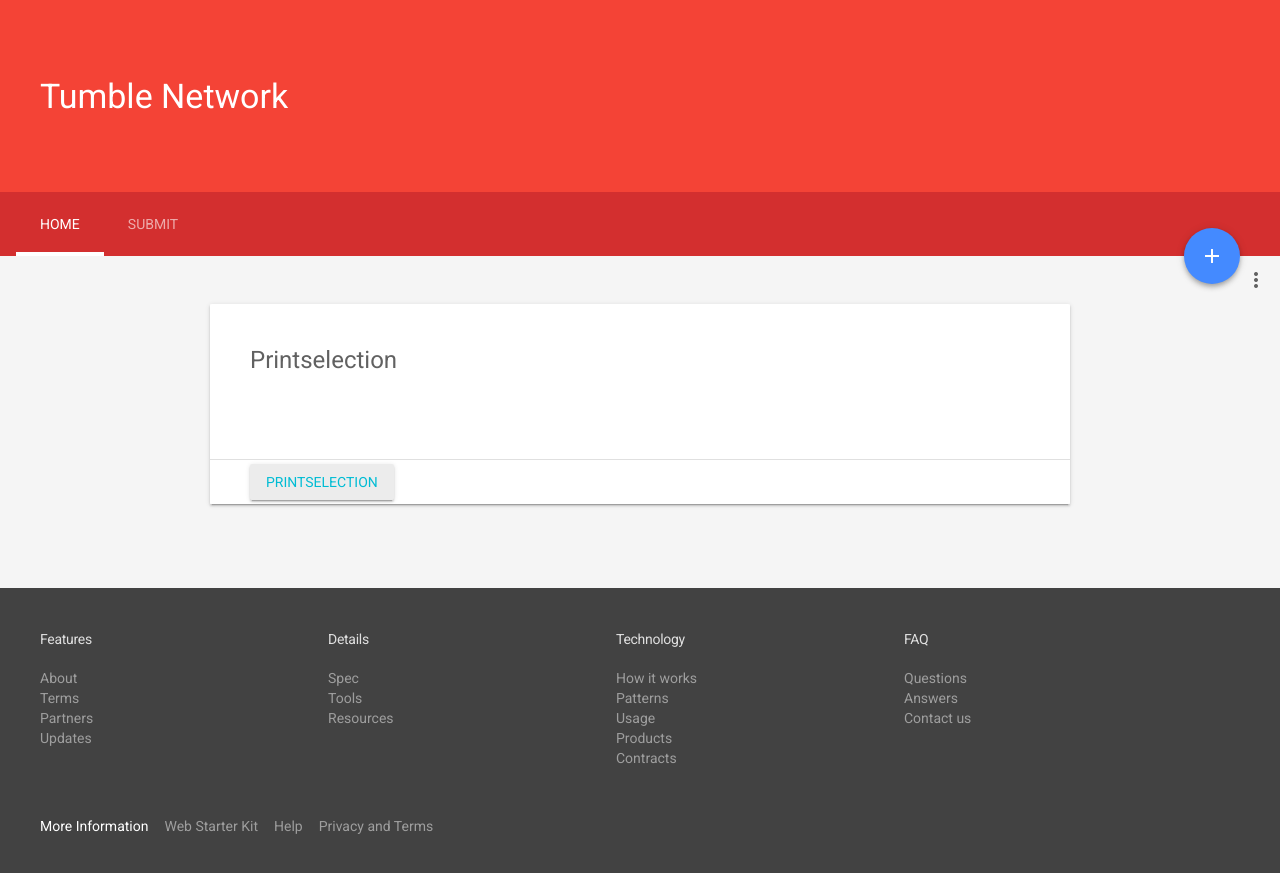
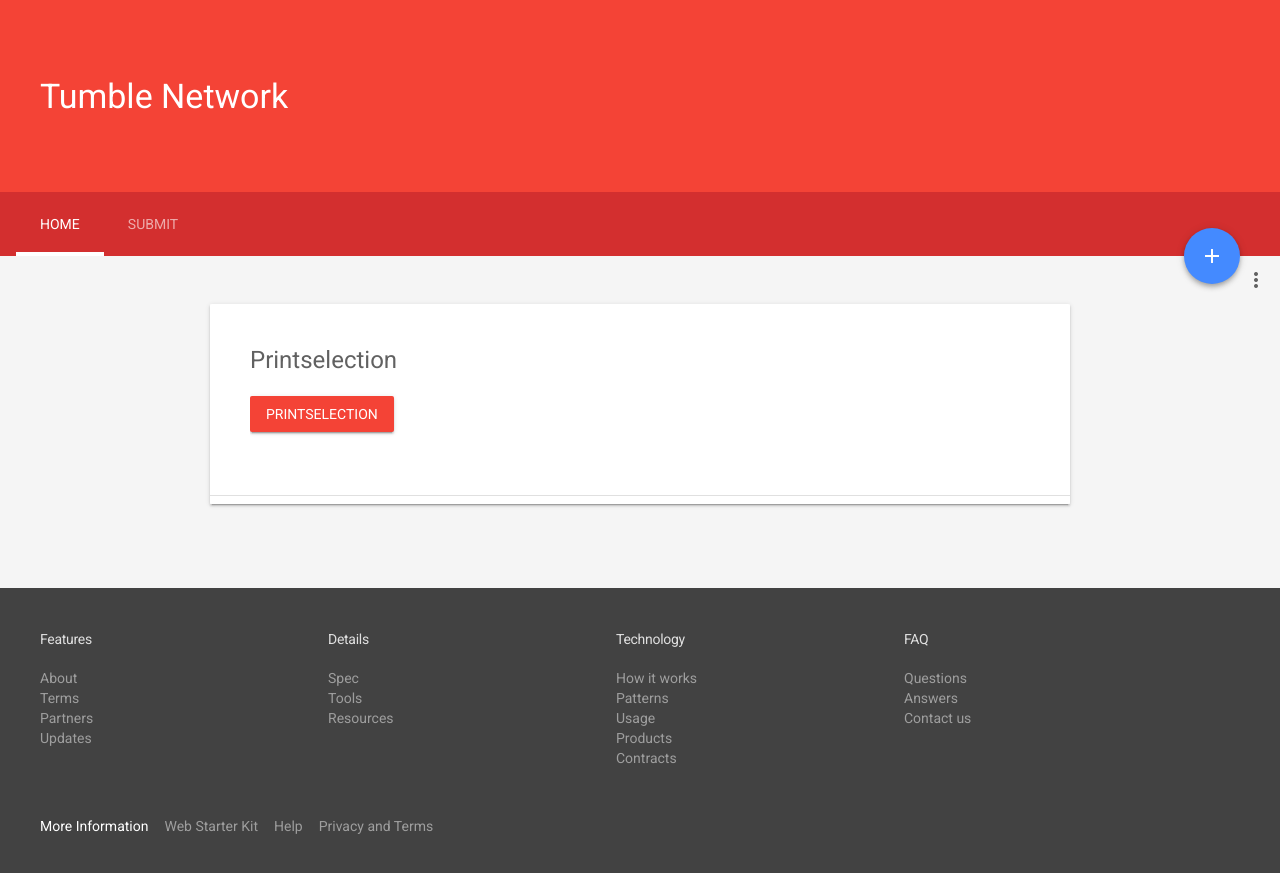
Before and after one commit to tumblenet/bookmarklets.tumblenet.ga, a Jekyll site: the page built from index.html, in a window 1280 px wide. Shown: the top 873 px of the page. Built offline with Jekyll 4.4.1, drawn with Linux system fonts in a browser that asks for light colours.

Commit message:
Update index.html

```diff
--- a/index.html
+++ b/index.html
@@ -8,9 +8,7 @@ layout: default
               <div class="mdl-card__supporting-text">
                 <h4>{{ item.title }}</h4>
                {{ item.description }}
-              </div>
-              <div class="mdl-card__actions">
-                <a href="javascript:(function(){
+                        <p><a href="javascript:(function(){
          if(window.{{ item.title }}!==undefined){
          {{ item.title }}();
          }else{
@@ -18,7 +16,10 @@ layout: default
          //var version = '{{ site.version }}';
          document.body.appendChild(document.createElement('script')).src='{{ site.url | remove_first: 'http:' }}{{ item.url }}';
          }
-         })();" class="mdl-button mdl-button--raised">{{ item.title }}</a>
+                                  })();" class="mdl-button mdl-button--colored mdl-button--raised">{{ item.title }}</a></p>
+              </div>
+              <div class="mdl-card__actions">
+
               </div>
             </div>
             <button class="mdl-button mdl-js-button mdl-js-ripple-effect mdl-button--icon" id="btn3">
```
